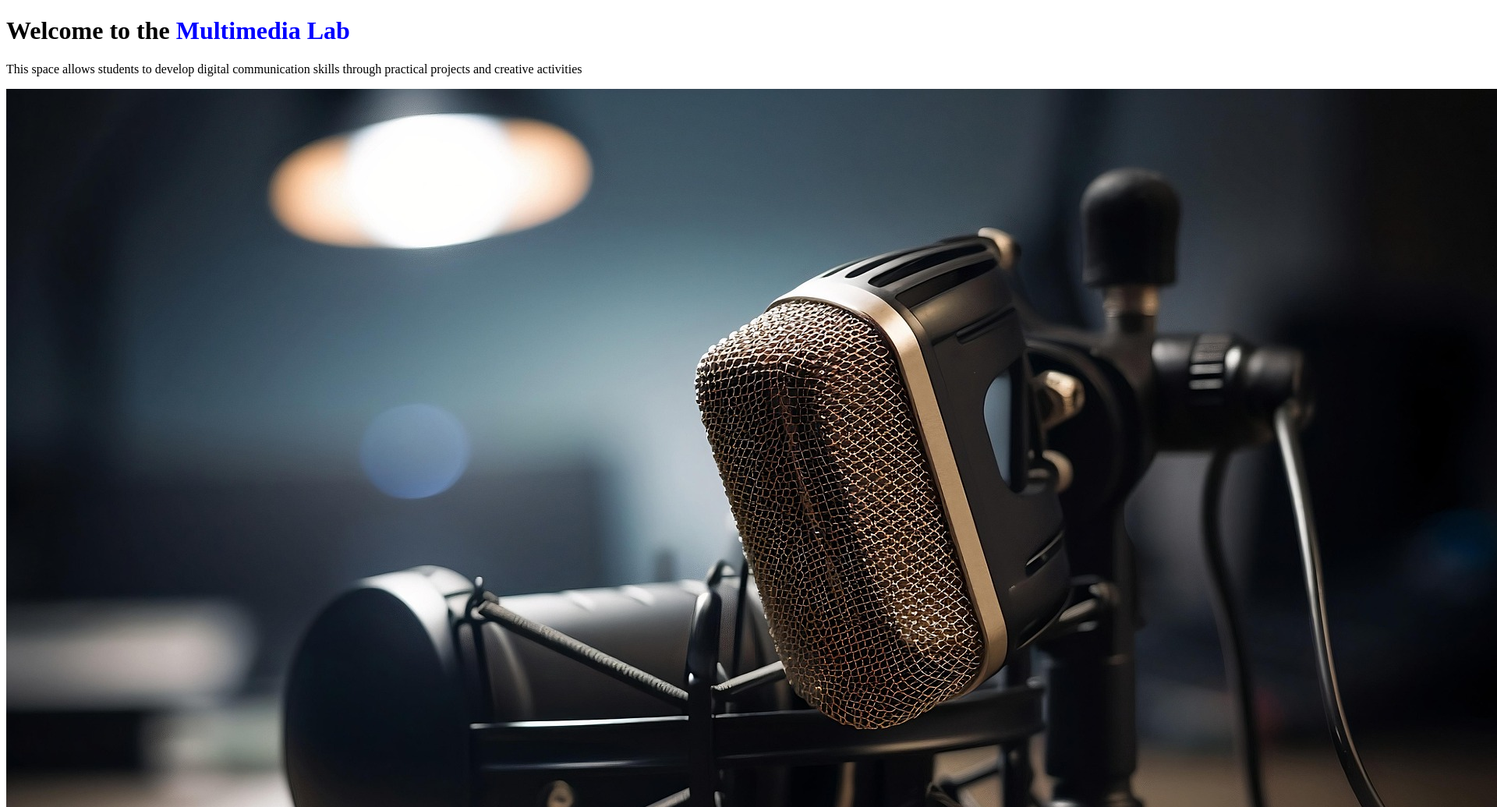
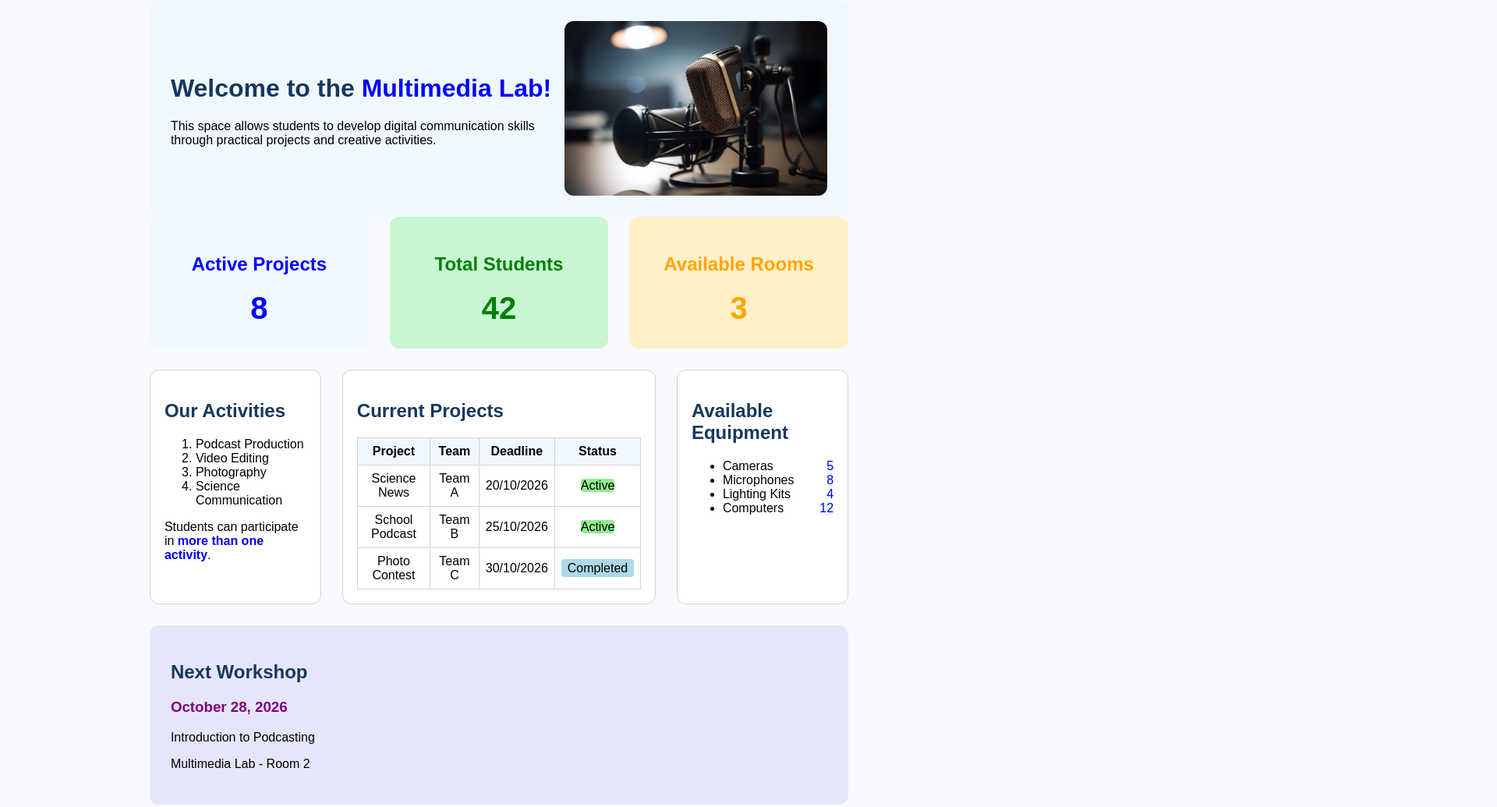
Before and after one commit to rayeneakoubi-code/corso_web, a plain HTML site: page Lezione 4 13-10/index.html in a window 1280 px wide. Shown: the top 1035 px of the page at 78% size, 1920 px wide, since content can reach past the window. Drawn offline with Linux system fonts and the light colour scheme.

Commit message:
seconod esercizio HTML&CSS

```diff
--- a/Lezione 3/style.css
+++ /dev/null
@@ -1,59 +0,0 @@
-body{
-    align-items: center;
-    align-content: center;
-}
-
-div{
-     border:solide, 15px;
-}
-
-.dashboard{
-    margin-left: 25%;
-    border:solide, 15px;
-    background-color:aliceblue;
-    width: 50%;
-    padding: 3%;
-}
-
-.carte{
-    display: flex;
-
-
-}
-
-.carta{
-    border: solide, 1px;
-border-radius: 7%;
-width: 50%;
-padding: 5%;
-margin-right: 5%;
-}
-
-#carta2{
-    margin-left: 5%;
-    background-color:cyan;
-}
-
-#carta1{
-    background-color:rgb(151, 240, 116);
-}
-
-h1{
-    color:blue;
-}
-.si{
-    color:green;
-}
-
-.no{
-    color:red;
-}
-
-table{
-    width:100%;
-    margin-top: 5%;
-}
-
-th{
-    text-align: left;
-}
--- /dev/null
+++ b/Lezione 3/style3.css
@@ -0,0 +1,60 @@
+body {
+    align-items: center;
+    align-content: center;
+}
+
+div {
+    border: solide, 15px;
+}
+
+.dashboard {
+    margin-left: 25%;
+    border: solide, 15px;
+    background-color: aliceblue;
+    width: 50%;
+    padding: 3%;
+}
+
+.carte {
+    display: flex;
+
+
+}
+
+.carta {
+    border: solide, 1px;
+    border-radius: 7%;
+    width: 50%;
+    padding: 5%;
+    margin-right: 5%;
+}
+
+#carta2 {
+    margin-left: 5%;
+    background-color: cyan;
+}
+
+#carta1 {
+    background-color: rgb(151, 240, 116);
+}
+
+h1 {
+    color: blue;
+}
+
+.si {
+    color: green;
+}
+
+.no {
+    color: red;
+}
+
+table {
+    width: 100%;
+    margin-top: 5%;
+}
+
+th {
+    text-align: left;
+}
--- a/Lezione 4 13-10/index.html
+++ b/Lezione 4 13-10/index.html
@@ -4,23 +4,27 @@
 <head>
     <meta charset="UTF-8">
     <meta name="viewport" content="width=device-width, initial-scale=1.0">
-    <title>Document</title>
+    <title>Lab Dashboard</title>
     <link rel="stylesheet" href="style.css">
 </head>
 
-<div>
+<body>
+
     <div class="sopra">
-        <h1>Welcome to the <span style=color:blue;>Multimedia Lab</span></h1>
-        <p>This space allows students to develop digital communication skills through practical projects and creative
-            activities</p>
-        <img src="/Lezione 4 13-10/assets/laboratorio.jpg">
+        <div class="testo">
+            <h1>Welcome to the <span class="blu">Multimedia Lab!</span></h1>
+            <p>This space allows students to develop digital communication skills through practical projects and
+                creative activities.</p>
         </div>
+        <img class="immagine" src="assets/laboratorio.jpg" alt="Microfono da studio">
+    </div>
+
     <div class="riga1">
         <div class="progetto">
-            <h2>Active project</h2>
+            <h2>Active Projects</h2>
             <p>8</p>
         </div>
-        <div class="studenti"></div>
+        <div class="studenti">
             <h2>Total Students</h2>
             <p>42</p>
         </div>
@@ -28,7 +32,6 @@
             <h2>Available Rooms</h2>
             <p>3</p>
         </div>
-
     </div>
 
     <div class="riga2">
@@ -39,13 +42,13 @@
                 <li>Video Editing</li>
                 <li>Photography</li>
                 <li>Science Communication</li>
+            </ol>
+            <p>Students can participate in <span class="blu">more than one activity</span>.</p>
+        </div>
 
-        </ol>
-        <p> Students can partecipate in <span style=color:blue;> more than one activity</span></p>
-    </div>
         <div>
             <h2>Current Projects</h2>
-        <table border="1">
+            <table>
                 <tr>
                     <th class="tabella">Project</th>
                     <th class="tabella">Team</th>
@@ -54,49 +57,46 @@
                 </tr>
 
                 <tr>
-                <th>Science News</th>
-                <th>Team A</th>
-                <th>20/10/2026</th>
-                <th class="attivo">Active</th>
+                    <td>Science News</td>
+                    <td>Team A</td>
+                    <td>20/10/2026</td>
+                    <td><span class="attivo">Active</span></td>
                 </tr>
 
                 <tr>
-                <th>School Podcast</th>
-                <th>Team B</th>
-                <th>25/10/2026</th>
-                <th class="attivo">Active</th>
+                    <td>School Podcast</td>
+                    <td>Team B</td>
+                    <td>25/10/2026</td>
+                    <td><span class="attivo">Active</span></td>
                 </tr>
 
                 <tr>
-                <th>Photo Contest</th>
-                <th>Team C</th>
-                <th>30/10/2026</th>
-                <th class="completo">completed</th>
+                    <td>Photo Contest</td>
+                    <td>Team C</td>
+                    <td>30/10/2026</td>
+                    <td><span class="completo">Completed</span></td>
                 </tr>
-
             </table>
-
         </div>
 
         <div>
             <h2>Available Equipment</h2>
             <ul>
-            <li>Cameras</li>
-            <li>Microphones</li>
-            <li>Lighting Kits</li>
-            <li>Computers</li>
+                <li>Cameras <span class="numero">5</span></li>
+                <li>Microphones <span class="numero">8</span></li>
+                <li>Lighting Kits <span class="numero">4</span></li>
+                <li>Computers <span class="numero">12</span></li>
             </ul>
         </div>
-
     </div>
 
-<div class="riga 3">
+    <div class="riga3">
         <h2>Next Workshop</h2>
-
         <h3 class="h3">October 28, 2026</h3>
-    <p>Intrduction to Podcasting</p>
+        <p>Introduction to Podcasting</p>
         <p>Multimedia Lab - Room 2</p>
     </div>
+
 </body>
 
 </html>
--- a/Lezione 4 13-10/style.css
+++ b/Lezione 4 13-10/style.css
@@ -0,0 +1,231 @@
+/* =====================================================
+   BASE: regole per tutta la pagina
+   ===================================================== */
+
+/* body = tutta la pagina visibile */
+body {
+    /* la pagina occupa il 70% della larghezza dello schermo */
+    width: 70%;
+    /* 0 = niente spazio sopra/sotto, auto = lascia lo stesso spazio a destra e a sinistra, quindi CENTRA la pagina */
+    margin: 0 auto;
+    /* colore di sfondo della pagina (grigio-azzurro molto chiaro) */
+    background-color: #f7f9fc;
+    /* tipo di carattere. Se Arial non c'è, usa uno sans-serif qualsiasi */
+    font-family: Arial, sans-serif;
+}
+
+/* la virgola significa: vale per h1 E per h2 */
+h1, h2 {
+    /* colore del testo: blu scuro */
+    color: #17375e;
+}
+
+/* .blu = classe per le parole blu nel testo (es. "Multimedia Lab!") */
+.blu {
+    /* testo blu */
+    color: blue;
+    /* testo in grassetto */
+    font-weight: bold;
+}
+
+/* =====================================================
+   SOPRA: testo a sinistra, immagine a destra
+   ===================================================== */
+
+.sopra {
+    /* flex: i figli (testo e immagine) vanno uno accanto all'altro */
+    display: flex;
+    /* li centra in verticale (in mezzo all'altezza del box) */
+    align-items: center;
+    /* sfondo azzurro chiaro */
+    background-color: aliceblue;
+    /* spazio DENTRO il box, tra il bordo e il contenuto */
+    padding: 3%;
+    /* angoli arrotondati */
+    border-radius: 12px;
+
+}
+
+.testo {
+    /* il testo occupa il 60% della larghezza del box .sopra */
+    width: 60%;
+}
+
+.immagine {
+    /* l'immagine occupa il 40% della larghezza (60% + 40% = 100%) */
+    width: 40%;
+    /* angoli arrotondati anche per l'immagine */
+    border-radius: 12px;
+}
+
+/* =====================================================
+   RIGA 1: le 3 carte colorate
+   ===================================================== */
+
+.riga1 {
+    /* flex: le 3 carte stanno una accanto all'altra */
+    display: flex;
+    /* spazio tra una carta e l'altra */
+    gap: 3%;
+    /* spazio FUORI, sotto la riga */
+    margin-bottom: 3%;
+}
+
+/* ">" = solo i div che stanno direttamente dentro .riga1 (le 3 carte) */
+.riga1 > div {
+    /* flex: 1 = ogni carta prende lo stesso spazio (tutte larghe uguale) */
+    flex: 1;
+    /* testo centrato in orizzontale */
+    text-align: center;
+    /* spazio dentro la carta */
+    padding: 3%;
+    /* angoli arrotondati */
+    border-radius: 12px;
+}
+
+/* i p dentro .riga1 = i numeri grandi (8, 42, 3) */
+.riga1 p {
+    /* numero grande */
+    font-size: 40px;
+    /* numero in grassetto */
+    font-weight: bold;
+    /* toglie lo spazio sopra e sotto il numero */
+    margin: 1%;
+}
+
+/* carta 1: Active Projects */
+.progetto {
+    /* sfondo azzurro chiaro */
+    background-color: aliceblue;
+}
+/* titolo (h2) e numero (p) della carta 1 in blu */
+.progetto h2, .progetto p { color: blue; }
+
+/* carta 2: Total Students */
+.studenti {
+    /* sfondo verde chiaro, scritto con rgb(rosso, verde, blu) */
+    background-color: rgb(200, 245, 210);
+}
+/* titolo e numero della carta 2 in verde */
+.studenti h2, .studenti p { color: green; }
+
+/* carta 3: Available Rooms */
+.camere {
+    /* sfondo giallo chiaro */
+    background-color: rgb(255, 240, 200);
+}
+/* titolo e numero della carta 3 in arancione */
+.camere h2, .camere p { color: orange; }
+
+/* =====================================================
+   RIGA 2: i 3 box bianchi
+   ===================================================== */
+
+.riga2 {
+    /* flex: i 3 box stanno uno accanto all'altro */
+    display: flex;
+    /* spazio tra i box */
+    gap: 3%;
+    /* spazio FUORI, sotto la riga */
+    margin-bottom: 3%;
+}
+
+/* i 3 div dentro .riga2 */
+.riga2 > div {
+    /* tutti larghi uguale (all'inizio) */
+    flex: 1;
+    /* sfondo bianco */
+    background-color: white;
+    /* bordo: 1px di spessore, linea continua, grigio chiaro */
+    border: 1px solid lightgray;
+    /* angoli arrotondati */
+    border-radius: 12px;
+    /* spazio dentro il box */
+    padding: 2%;
+}
+
+/* nth-child(2) = il SECONDO figlio, cioè il box della tabella */
+.riga2 > div:nth-child(2) {
+    /* flex: 2 = largo il doppio degli altri */
+    flex: 2;
+}
+
+/* =====================================================
+   TABELLA
+   ===================================================== */
+
+table {
+    /* la tabella occupa tutto il box */
+    width: 100%;
+    border-collapse: collapse;
+}
+
+/* th = celle del titolo, td = celle normali */
+th, td {
+    /* bordo grigio chiaro attorno a ogni cella */
+    border: 1px solid lightgray;
+    /* spazio dentro ogni cella */
+    padding: 8px;
+    /* testo allineato a sinistra */
+    text-align: center;
+}
+
+/* solo le celle del titolo (Project, Team...) */
+th {
+    /* sfondo azzurro chiaro */
+    background-color: aliceblue;
+}
+
+/* etichetta verde "Active" */
+.attivo {
+    /* sfondo verde chiaro */
+    background-color: lightgreen;
+    /* angoli arrotondati */
+    border-radius: 4px;
+}
+
+/* etichetta azzurra "Completed" */
+.completo {
+    /* sfondo azzurro */
+    background-color: lightblue;
+    /* spazio dentro l'etichetta */
+    padding: 3px 8px;
+    /* angoli arrotondati */
+    border-radius: 4px;
+}
+
+/* =====================================================
+   NUMERI DELL'EQUIPMENT (5, 8, 4, 12)
+   ===================================================== */
+
+.numero {
+    /* float: right = sposta il numero a destra */
+    float: right;
+    /* sfondo azzurro chiaro */
+    background-color: aliceblue;
+    /* numero blu */
+    color: blue;
+    /* angoli arrotondati */
+    border-radius: 4px;
+}
+
+/* =====================================================
+   RIGA 3: Next Workshop (ultimo div)
+   ===================================================== */
+
+.riga3 {
+    /* sfondo viola chiaro (lavender) */
+    background-color: lavender;
+    /* spazio dentro il box */
+    padding: 3%;
+    /* angoli arrotondati */
+    border-radius: 12px;
+    /* spazio FUORI, sotto il box */
+    margin-bottom: 3%;
+}
+
+/* la data "October 28, 2026" */
+.h3 {
+    /* colore viola */
+    color: purple;
+}
```
Also changed, not shown: Lezione 3/esercizio.html (+1 -1 lines). Lines whose indentation alone changed are shown as unchanged.
